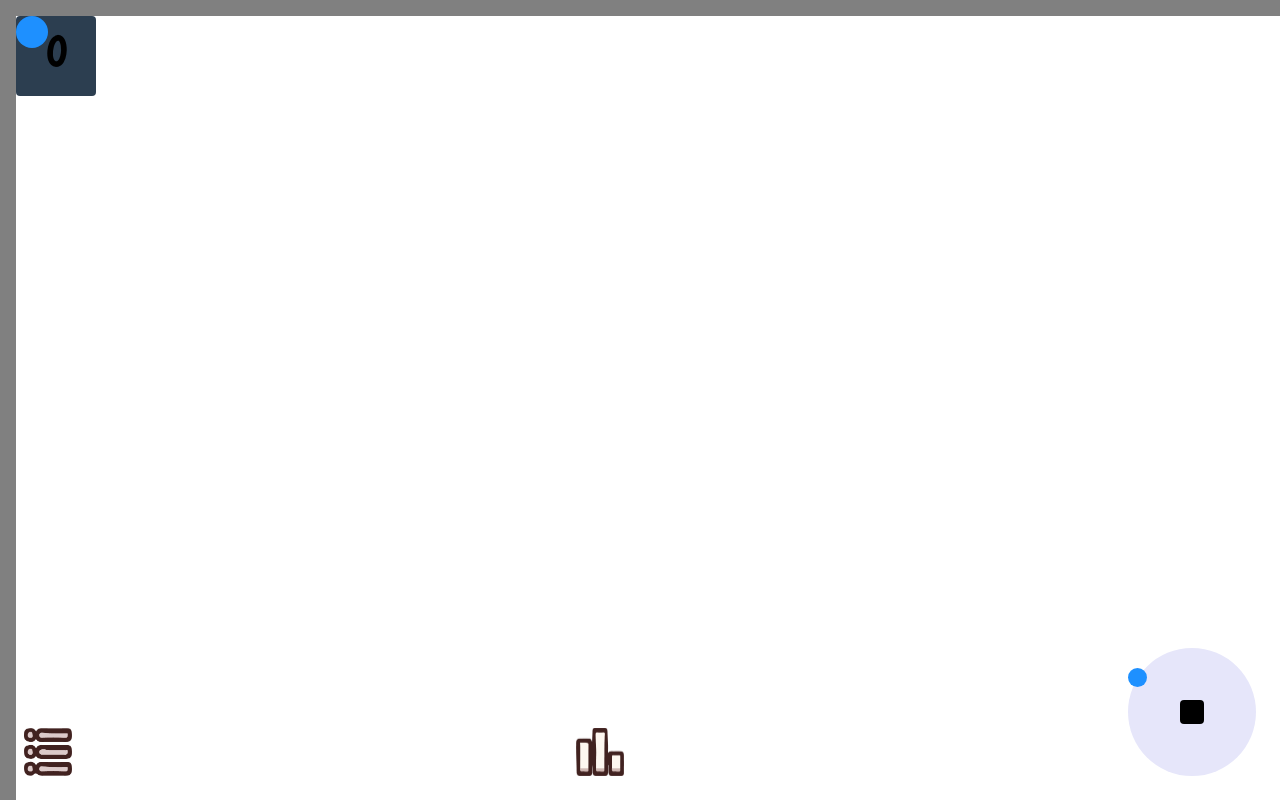
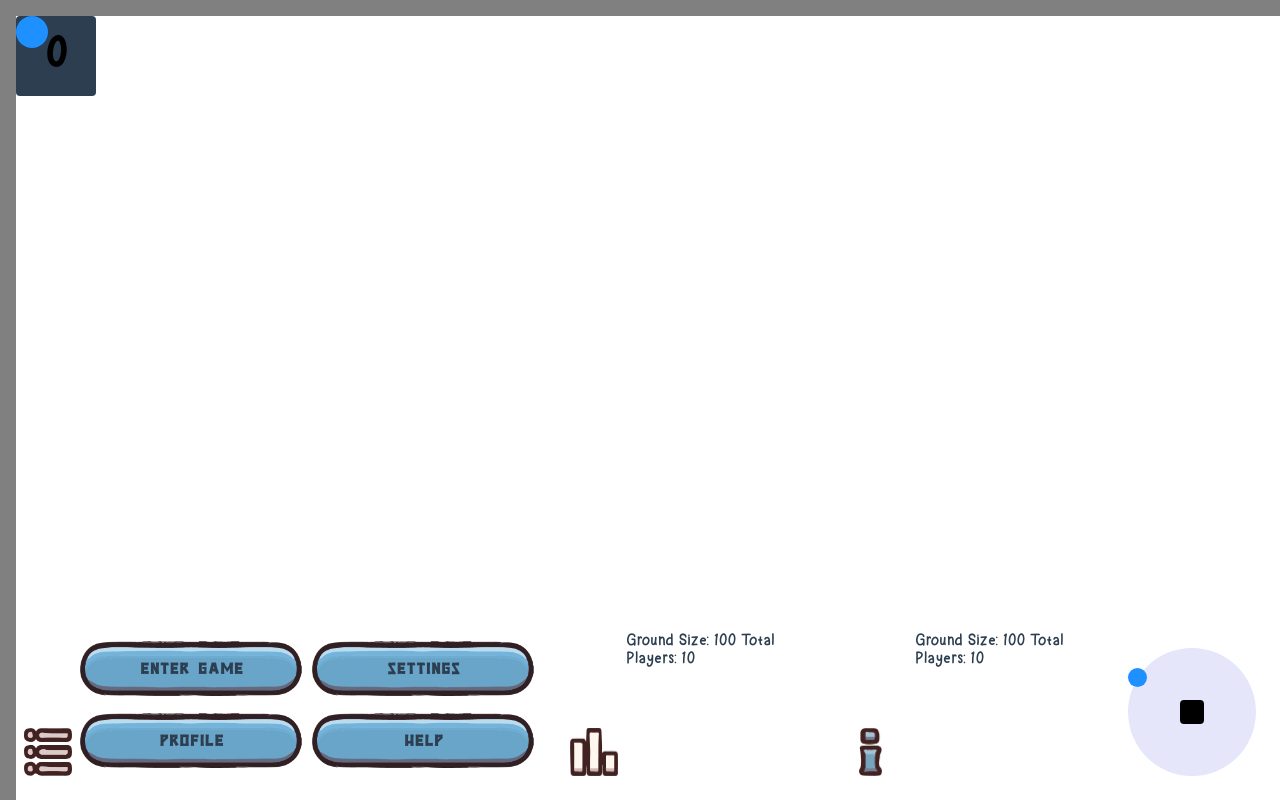
Before and after one commit to AkshayPatil0/ws-multiplayer-game, a website built with Vite: page ws-game-client/index.html in a window 1280 px wide. Shown: the top 800 px of the page. Built offline with nearby package versions, Linux system fonts and the light colour scheme; files whose address does not match are found by name.

Commit message:
Improved collapsible styles

```diff
--- a/ws-game-client/index.html
+++ b/ws-game-client/index.html
@@ -18,7 +18,7 @@
         <div class="ball" id="ball"></div>
       </div>
       <div class="menubar">
-        <!-- <div class="menu-wrapper collapsible-wrapper"> -->
+        <div class="collapsible-menubar-wrapper">
           <collabsible-wrapper
             class="menu-wrapper"
             data-id="menu"
@@ -41,6 +41,18 @@
               <span> Total Players: 10 </span>
             </div>
           </collabsible-wrapper>
+          <collabsible-wrapper
+            class="info-wrapper"
+            data-id="info"
+            data-label-class="info-label-icon"
+            data-icon-src="./src/assets/icons/Icon_Info.png"
+          >
+            <div class="stat">
+              <span> Ground Size: 100 </span>
+              <span> Total Players: 10 </span>
+            </div>
+          </collabsible-wrapper>
+        </div>
         <div class="minimap" id="minimap">
           <div class="mini-player" />
           <div class="mini-ball" />
--- a/ws-game-client/src/components/collabsible.ts
+++ b/ws-game-client/src/components/collabsible.ts
@@ -16,16 +16,30 @@ class Collabsible extends HTMLElement {
     toggle.type = "checkbox";
     toggle.addEventListener("change", (ev) => {
       if (toggle.checked) {
-        content.style.maxHeight = "100vh";
+        // content.style.maxHeight = "100vh";
+        content.style.maxWidth = "100vh";
+        content.style.opacity = "1";
+        // content.style.display = "grid";
+        content.style.scale = "1";
+        content.style.translate = "0 0";
       } else {
-        content.style.maxHeight = "0";
+        // content.style.maxHeight = "0";
+
+        content.style.maxWidth = "0";
+        content.style.opacity = "0";
+
+        // content.style.display = "none";
+        content.style.scale = "0";
+        content.style.translate = "0 100%";
       }
     });
     this.appendChild(toggle);
 
+    const labelClass = this.getAttribute("data-label-class");
     const label = document.createElement("label");
     label.htmlFor = toggle.id;
     label.classList.add("collapsible-toggle-lbl");
+    labelClass && label.classList.add(labelClass);
 
     const labelIcon = document.createElement("img");
     labelIcon.src = this.getAttribute("data-icon-src") || "";
--- a/ws-game-client/src/styles/collabsible.css
+++ b/ws-game-client/src/styles/collabsible.css
@@ -3,6 +3,9 @@
   position: relative;
   display: flex;
   align-items: flex-end;
+  min-width: 48px;
+  min-height: 100%;
+  overflow: hidden;
 }
 
 input[type="checkbox"] {
@@ -34,9 +37,10 @@ input[type="checkbox"] {
 }
 
 .collapsible-content {
-  max-height: 0px;
+  /* max-height: 0px;
+  max-width: 0px; */
   overflow: hidden;
-  transition: max-height 0.25s ease-in-out;
+  transition: all 0.25s ease-in-out;
   padding: 0 16px 0 56px;
   height: 100%;
   flex: 1;
--- a/ws-game-client/src/styles/menubar.css
+++ b/ws-game-client/src/styles/menubar.css
@@ -6,35 +6,52 @@
   height: calc(12 * var(--unit) * 1px);
   display: flex;
   /* gap: calc(1.5 * var(--unit) * 1px); */
-  justify-content: space-between;
+  /* justify-content: space-between; */
 
   padding: calc(1.5 * var(--unit) * 1px);
 }
 
+.collapsible-menubar-wrapper {
+  flex: 1;
+  display: flex;
+  gap: 20px;
+}
+
 .menubar .menu {
   height: 100%;
-  flex: 1;
+  /* flex: 1; */
   display: grid;
   grid-template-columns: 1fr 1fr;
   grid-template-rows: 1fr 1fr;
-  gap: 10px;
+  column-gap: 10px;
+  width: calc(36 * var(--unit) * 1px);
 }
 
 .menubar .menu button {
   background-image: url("../assets/icons/Item5.png");
-  background-size: cover;
+  background-size: 100%;
   border: none;
   outline: none;
   background-color: transparent;
+  background-repeat: no-repeat;
+  background-position: center;
 }
 
-.menu-wrapper {
+/* .menu-wrapper,
+.stats-wrapper,
+.info-wrapper {
+  display: inline-block;
+} */
+/* .stats-wrapper {
   flex: 1;
 }
-.stats-wrapper {
+.info-wrapper {
   flex: 1;
+} */
+
+.info-label-icon {
+  width: auto;
 }
-
 .menubar .stat {
   flex: 1;
 }
```
Lines whose indentation alone changed are shown as unchanged.
